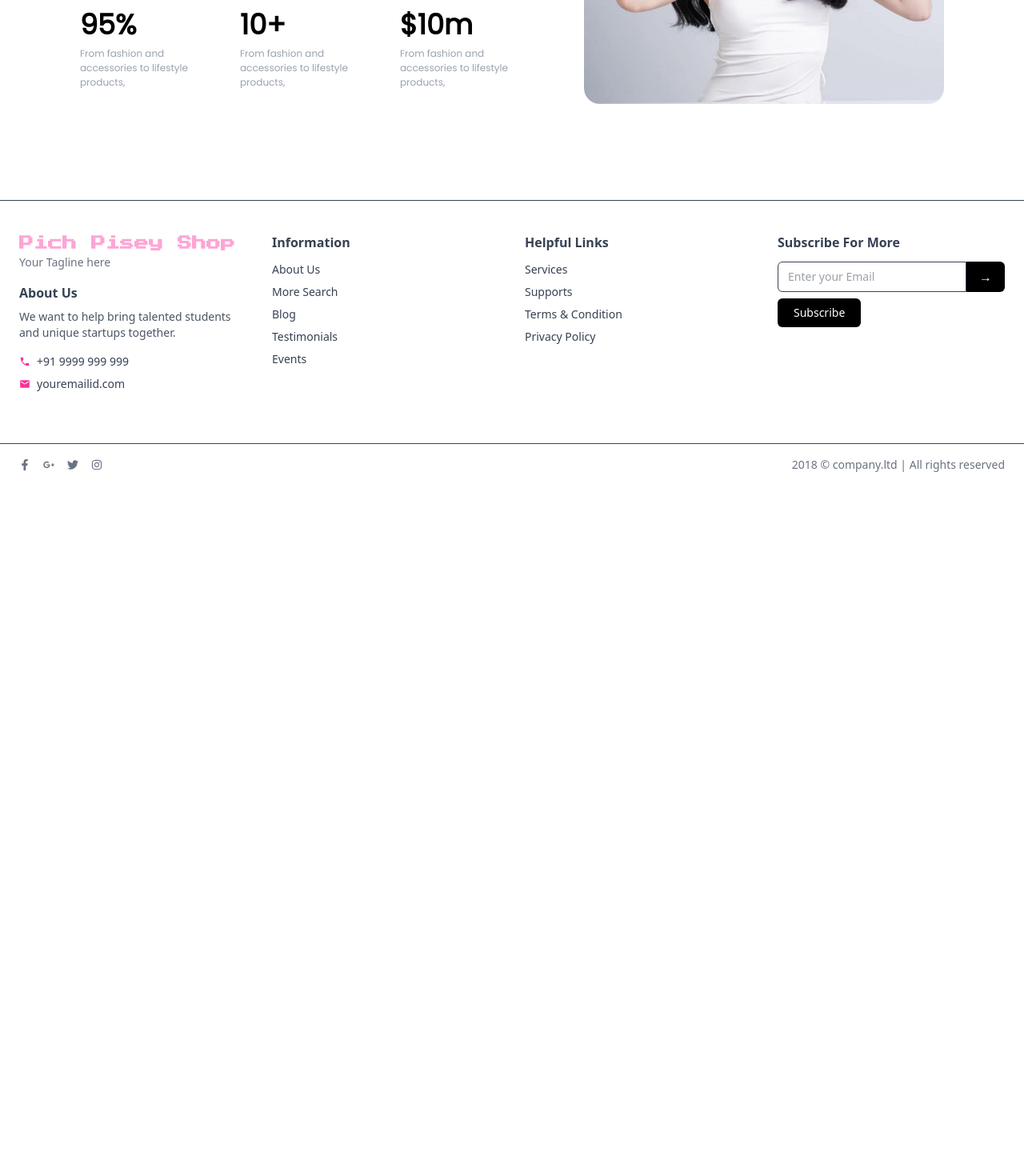
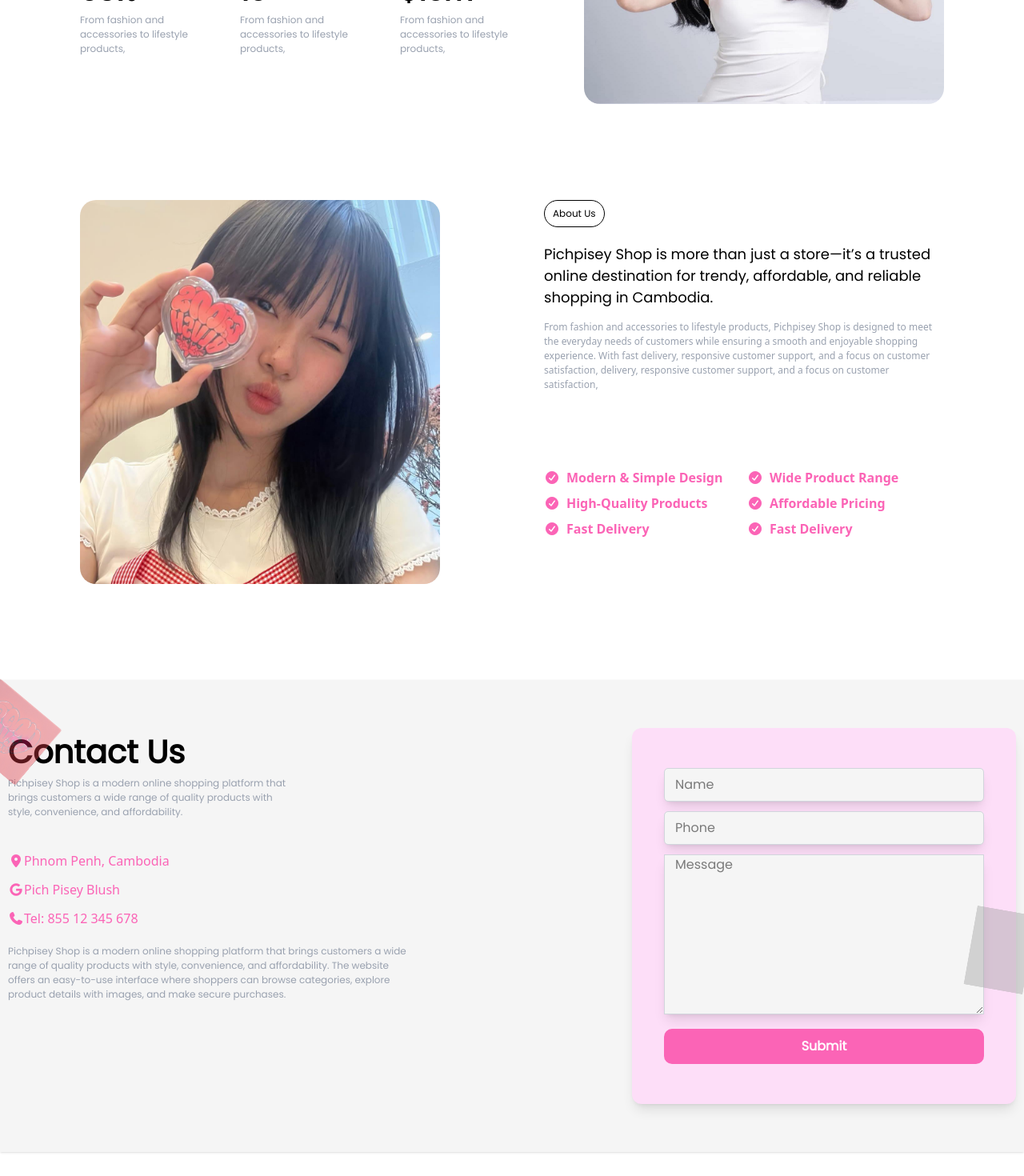
Before and after one commit to SovannaraHong/website-e-commers, a React (Vite) app: page /blog in a window 1280 px wide. Shown: the part 520-1990 px from the top of the page at 80% size. Before the commit the page ends 1127 px from the top, so only its background shows below. Built offline with nearby package versions, Linux system fonts and the light colour scheme; grey boxes are pictures that could not be loaded.

Commit message:
update contact

```diff
--- a/src/components/AboutComponent/About.jsx
+++ b/src/components/AboutComponent/About.jsx
@@ -1,10 +1,38 @@
 import picture from "../../assets/logo/contactpic.jpg";
+import picture1 from "../../assets/logo/c1.jpg";
 import "./About.css";
 const About = () => {
+  const productDetail = [
+    {
+      title: "Modern & Simple Design",
+      icon: <i className="fa-solid fa-circle-check"></i>,
+    },
+    {
+      title: "Wide Product Range",
+      icon: <i className="fa-solid fa-circle-check"></i>,
+    },
+    {
+      title: "High-Quality Products",
+      icon: <i className="fa-solid fa-circle-check"></i>,
+    },
+    {
+      title: "Affordable Pricing",
+      icon: <i className="fa-solid fa-circle-check"></i>,
+    },
+    {
+      title: "Fast Delivery",
+      icon: <i className="fa-solid fa-circle-check"></i>,
+    },
+    {
+      title: "Fast Delivery",
+      icon: <i className="fa-solid fa-circle-check"></i>,
+    },
+  ];
   return (
     <>
-      <main className="pt-[200px] flex justify-between items-start px-[100px]">
-        <section className="">
+      <main className="pt-[200px]">
+        <section className=" flex justify-between items-start px-[100px]">
+          <div className="">
             <div>
               <button className="border-1 font-popinse px-[10px] py-[7px] rounded-full text-[12px] ">
                 About Shop
@@ -13,17 +41,18 @@
                 <h1 className="font-semibold font-popinse text-[30px]">
                   About Our Shop
                 </h1>
-              <p className="w-[600px] text-gray-400 py-[15px]">
-                Pichpisey Shop is a modern online shopping platform that brings
-                customers a wide range of quality products with style,
+                <p className="w-[600px] text-gray-400 text-[12px] py-[15px]">
+                  Pichpisey Shop is a modern online shopping platform that
+                  brings customers a wide range of quality products with style,
                   convenience, and affordability. The website offers an
                   easy-to-use interface where shoppers can browse categories,
-                explore product details with images, and make secure purchases.
+                  explore product details with images, and make secure
+                  purchases.
                 </p>
               </div>
               <div className="flex  items-center gap-3 py-[33px] ">
                 <button className="bg-pink-400 text-white cursor-pointer px-[18px] py-[7px] text-[12px] rounded-full  ">
-                Get Start <i class="fa-solid fa-arrow-right"></i>
+                  Get Start <i className="fa-solid fa-arrow-right"></i>
                 </button>
                 <button className="border-1 hover:text-white border-pink-400 cursor-pointer btn-hover text-pink-400 font-semibold px-[18px] py-[7px] text-[12px] rounded-full  ">
                   Shopping
@@ -50,9 +79,52 @@
                 </div>
               </div>
             </div>
+          </div>
+          <div>
+            <img className="w-[450px] rounded-[20px]" src={picture} alt="" />
+          </div>
         </section>
-        <section>
-          <img className="w-[450px] rounded-[20px]" src={picture} alt="" />
+
+        <section className=" flex justify-between flex-row-reverse items-start py-[120px] px-[100px]">
+          <div className="">
+            <div>
+              <button className="border-1 font-popinse px-[10px] py-[7px] rounded-full text-[12px] ">
+                About Us
+              </button>
+              <div className="pt-[20px]">
+                <h1 className="font-medium font-popinse text-[18px] w-[500px]">
+                  Pichpisey Shop is more than just a store—it’s a trusted online
+                  destination for trendy, affordable, and reliable shopping in
+                  Cambodia.
+                </h1>
+                <p className="w-[500px] text-[12px] text-gray-400 py-[15px]">
+                  From fashion and accessories to lifestyle products, Pichpisey
+                  Shop is designed to meet the everyday needs of customers while
+                  ensuring a smooth and enjoyable shopping experience. With fast
+                  delivery, responsive customer support, and a focus on customer
+                  satisfaction, delivery, responsive customer support, and a
+                  focus on customer satisfaction,
+                </p>
+              </div>
+              <div className="grid grid-cols-2 gap-[8px] pt-[80px]">
+                {productDetail.map((item) => (
+                  <>
+                    <div className="text-pink-400 flex justify-start items-center gap-2">
+                      <span>{item.icon}</span>
+                      <span className="font-semibold">{item.title}</span>
+                    </div>
+                  </>
+                ))}
+              </div>
+            </div>
+          </div>
+          <div>
+            <img
+              className="w-[450px] rounded-[20px] object-cover h-[480px]"
+              src={picture1}
+              alt=""
+            />
+          </div>
         </section>
       </main>
     </>
--- /dev/null
+++ b/src/components/AboutComponent/ContactForm.jsx
@@ -0,0 +1,109 @@
+import React from "react";
+import p1 from "/product/p1.png";
+import p2 from "/product/p2.png";
+import p3 from "/product/p3.png";
+import p4 from "/product/p4.png";
+
+const ContactForm = () => {
+  const contact = [
+    {
+      icon: <i class="fa-solid fa-location-dot"></i>,
+      title: "Phnom Penh, Cambodia",
+    },
+    {
+      icon: <i class="fa-brands fa-google"></i>,
+      title: "Pich Pisey Blush",
+    },
+    {
+      icon: <i class="fa-solid fa-phone"></i>,
+      title: "Tel: 855 12 345 678",
+    },
+  ];
+  return (
+    <>
+      <div className="relative w-full ">
+        <img
+          className="opacity-[0.4] z-[99] absolute rotate-[40deg] left-[-40px] top-[20px] w-[100px]"
+          src={p1}
+          alt=""
+        />
+        <img
+          className="opacity-[0.4] absolute rotate-[100deg] right-[-20px] top-[300px] w-[100px]"
+          src={p2}
+          alt=""
+        />
+      </div>
+
+      <main className="flex  justify-center gap-70 py-[60px]  bg-[#f5f5f5] shadow-sm">
+        <section>
+          <div>
+            <h1 className="font-semibold text-[40px] font-popinse">
+              Contact Us
+            </h1>
+            <p className="font-popinse text-[12px] w-[360px] text-gray-400">
+              Pichpisey Shop is a modern online shopping platform that brings
+              customers a wide range of quality products with style,
+              convenience, and affordability.
+            </p>
+          </div>
+          <div className="flex flex-col gap-3 pt-[40px]">
+            {contact.map((p) => {
+              return (
+                <div key={p.title} className="text-pink-400">
+                  <span>{p.icon}</span>
+                  <span>{p.title}</span>
+                </div>
+              );
+            })}
+          </div>
+          <div className="pt-[20px]">
+            <p className="w-[500px] font-popinse text-[12px] text-gray-400">
+              Pichpisey Shop is a modern online shopping platform that brings
+              customers a wide range of quality products with style,
+              convenience, and affordability. The website offers an easy-to-use
+              interface where shoppers can browse categories, explore product
+              details with images, and make secure purchases.
+            </p>
+          </div>
+        </section>
+        <section className="bg-[#fddef8] shadow-lg px-[40px] py-[50px] rounded-[12px]">
+          <div className="flex justify-center items-center flex-col ">
+            <form className="flex justify-center items-center flex-col gap-3  ">
+              <div>
+                <input
+                  className="shadow-lg w-[400px] px-[13px] font-popinse rounded-[5px] border-1 bg-[#f5f5f5] border-gray-300 py-[8px]"
+                  type="text"
+                  name=""
+                  placeholder="Name"
+                  id=""
+                />
+              </div>
+              <div>
+                <input
+                  className="shadow-lg w-[400px] px-[13px] font-popinse rounded-[5px] border-1 bg-[#f5f5f5] border-gray-300 py-[8px]"
+                  type="number"
+                  name=""
+                  placeholder="Phone"
+                  id=""
+                />
+              </div>
+              <div>
+                <textarea
+                  name=""
+                  placeholder="Message"
+                  className="font-popinse w-[400px] h-[200px] px-[13px] border-1 bg-[#f5f5f5] border-gray-300 shadow-lg"
+                  id=""
+                ></textarea>
+              </div>
+              <button className="bg-pink-400 text-white font-popinse font-semibold py-[10px] px-[15px] w-full rounded-[10px] cursor-pointer">
+                Submit
+              </button>
+            </form>
+          </div>
+        </section>
+      </main>
+    </>
+  );
+};
+
+export default ContactForm;
--- a/src/index.css
+++ b/src/index.css
@@ -29,3 +29,6 @@
 
   --font-Bit: "Bitcount Single", sans-serif;
 }
+body {
+  overflow-x: hidden;
+}
--- a/src/pages/Blog.jsx
+++ b/src/pages/Blog.jsx
@@ -1,10 +1,12 @@
 import React from "react";
 import About from "../components/AboutComponent/About";
+import ContactForm from "../components/AboutComponent/ContactForm";
 
 const Blog = () => {
   return (
     <>
       <About />
+      <ContactForm />
     </>
   );
 };
```
Also changed, not shown: src/assets/logo/c1.jpg (added). Lines whose indentation alone changed are shown as unchanged.
